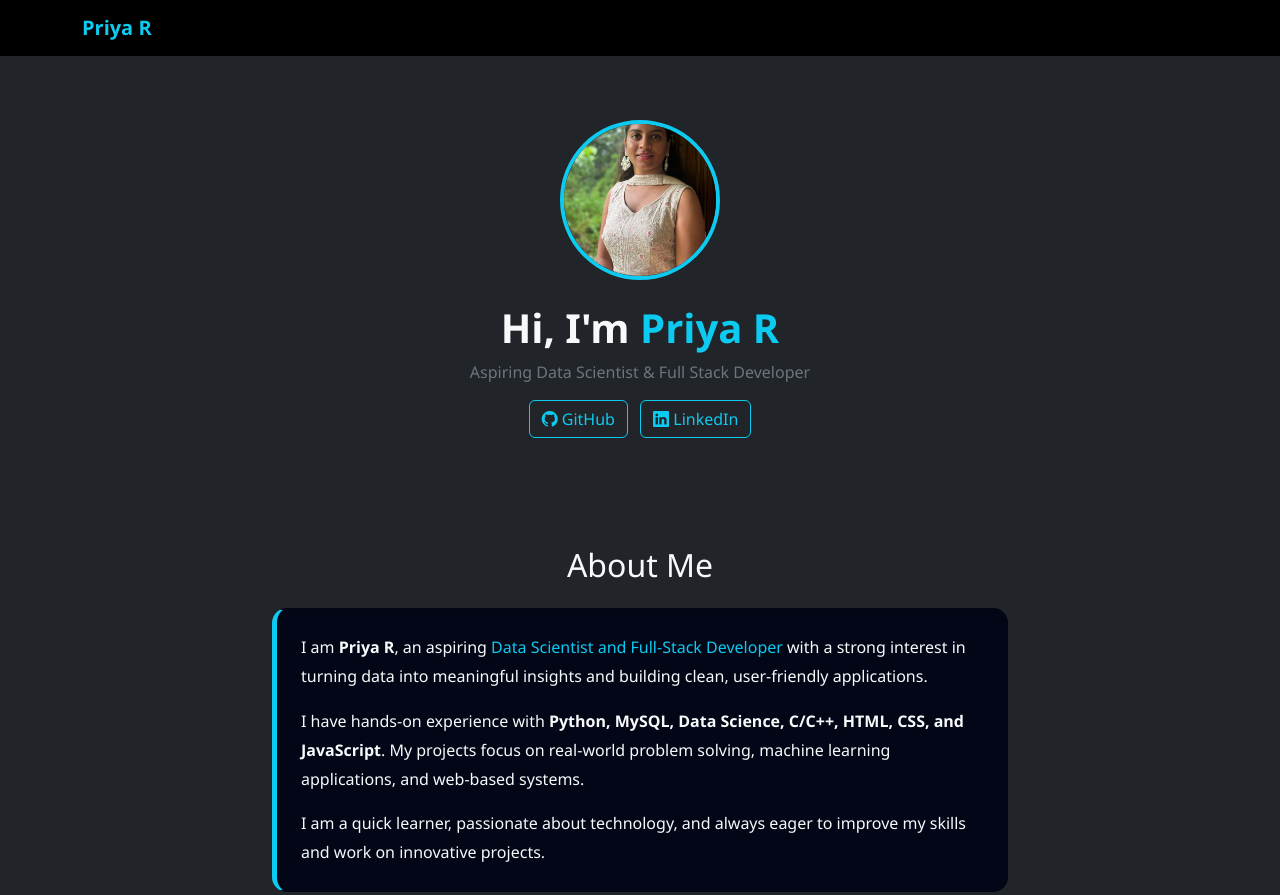
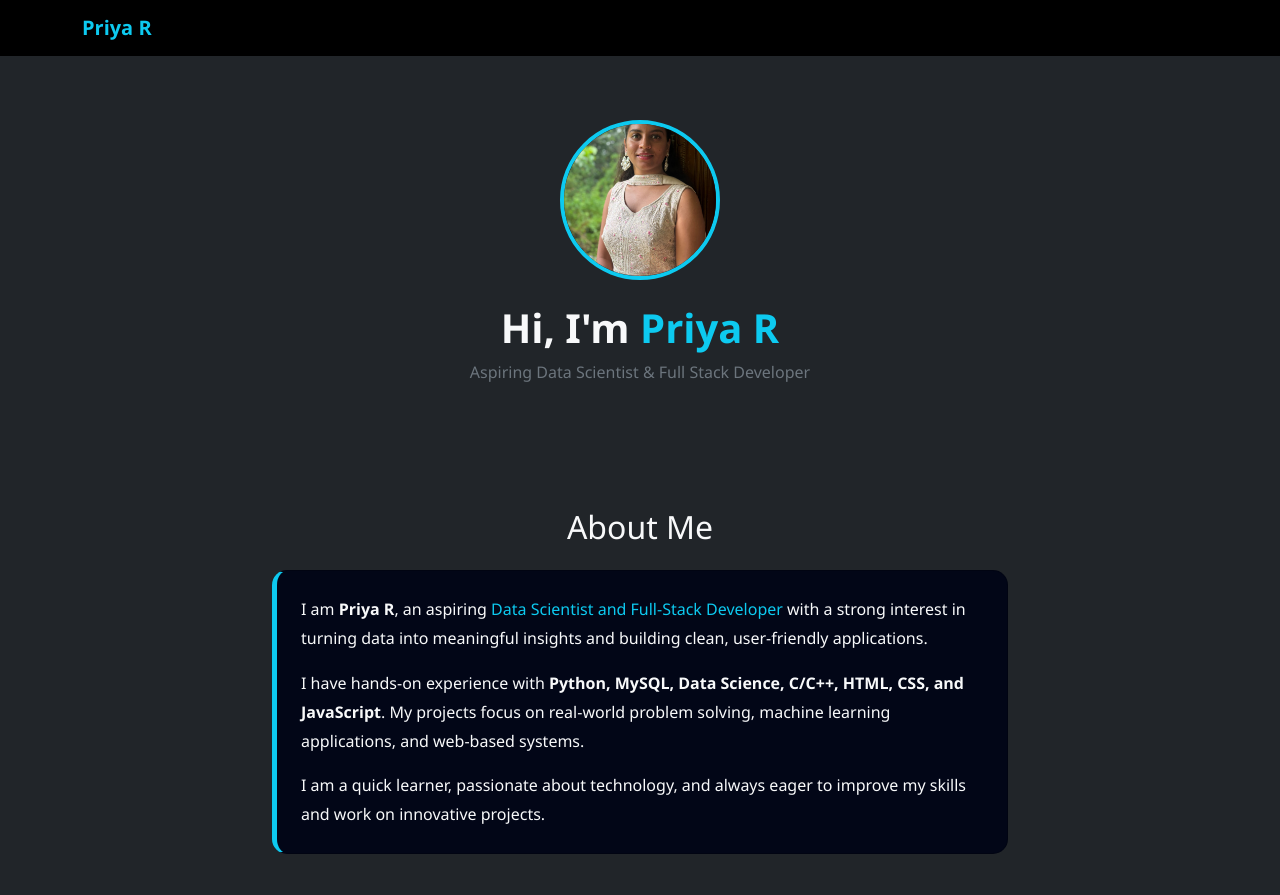
Before and after one commit to Priyayuktha/Priyayuktha.github.io, a plain HTML site: page index.html in a window 1280 px wide. Shown: the top 895 px of the page. Drawn offline with nearby package versions, Linux system fonts and the light colour scheme.

Commit message:
Remove social media links from index.html
Removed social media links from the profile section.

```diff
--- a/index.html
+++ b/index.html
@@ -29,14 +29,7 @@
   <h1 class="fw-bold">Hi, I'm <span class="text-info">Priya R</span></h1>
   <p class="text-secondary">Aspiring Data Scientist & Full Stack Developer</p>
 
-  <div class="mt-3">
-    <a href="#" class="btn btn-outline-info me-2">
-      <i class="bi bi-github"></i> GitHub
-    </a>
-    <a href="#" class="btn btn-outline-info">
-      <i class="bi bi-linkedin"></i> LinkedIn
-    </a>
-  </div>
+
 </section>
 
   <!-- ABOUT -->
```
